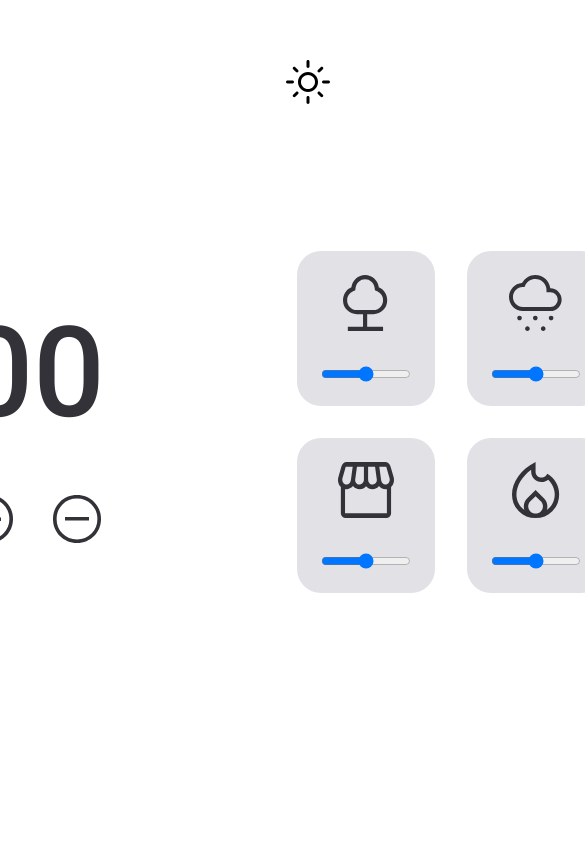
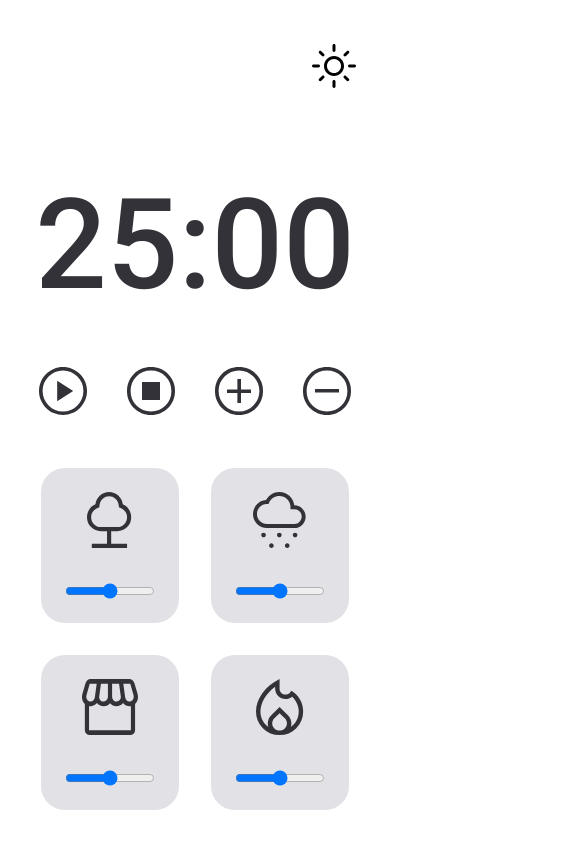
Before and after one commit to rafaelfrodz/rocketseat-focus-timer-2.0, a plain HTML site: page index.html in a window 390 px wide. Shown: the whole page, 585 px wide, since content can reach past the window. Drawn offline with Linux system fonts and the light colour scheme.

Commit message:
desafio concluido, pagado algumas linhas no html e finalizado o README da aplicação

```diff
--- a/style.css
+++ b/style.css
@@ -134,3 +134,21 @@ button {
 .hide {
     display: none;
 }
+
+/* ---------------------- MEDIA QUERY ------------------------- */
+
+@media (max-width: 900px) {
+    main {
+        flex-direction: column;
+        gap: 5rem;
+    }
+
+    .btn-darkmode {
+        position: relative;
+        margin-bottom: 3rem;
+        margin-left: auto;
+        margin-right: -0.1rem;
+        margin-top: 1rem;
+
+    }
+}
```
Also changed, not shown: index.html (+0 -3 lines), 1 other file.
